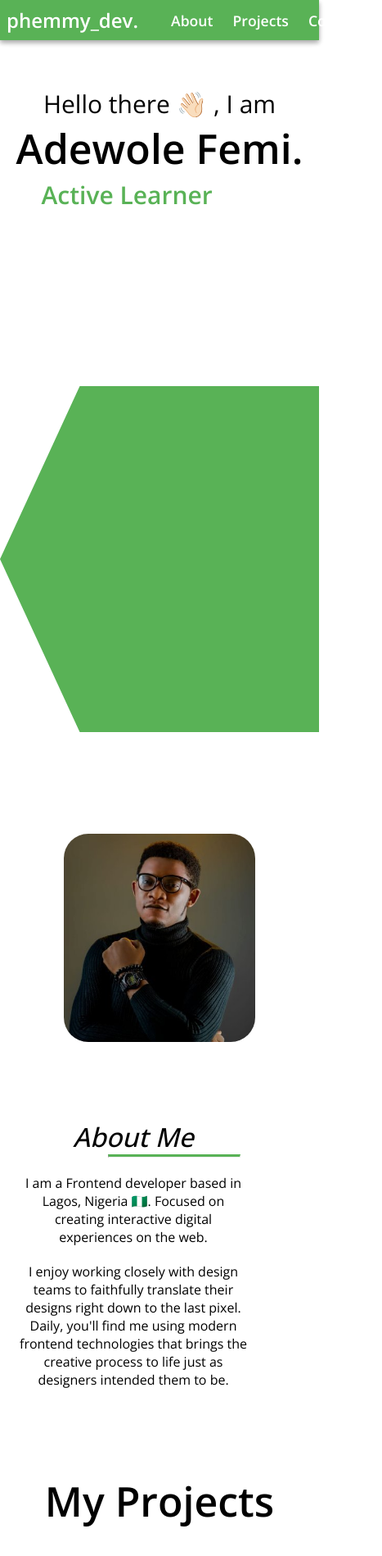
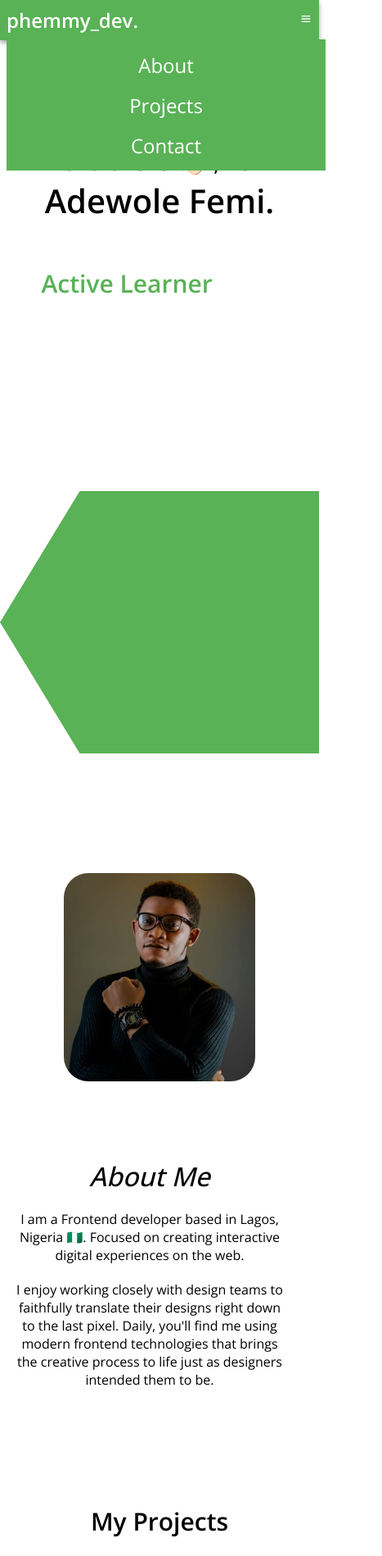
Before and after one commit to Spiritman90/My-Porfolio, a React (Create React App) app: page / in a window 390 px wide. Shown: the top 1898 px of the page at 82% size, 467 px wide, since content can reach past the window. Built offline with nearby package versions, Linux system fonts and the light colour scheme; a web font is replaced by a local one.

Commit message:
mobile view

```diff
--- a/src/components/about/about.css
+++ b/src/components/about/about.css
@@ -125,6 +125,18 @@ hr {
   }
 }
 
+@media screen and (max-width: 400px) {
+  .a-right {
+    display: flex;
+    flex-direction: column;
+    margin-right: 1.5rem;
+  }
+
+  hr {
+    display: none;
+  }
+}
+
 @media screen and (max-width: 480px) {
   .i {
     flex-direction: column;
--- a/src/components/intro/intro.css
+++ b/src/components/intro/intro.css
@@ -116,6 +116,21 @@
   }
 }
 
+@media screen and (max-width: 400px) {
+  .i-bg {
+    height: 20rem;
+  }
+
+  .i-right {
+    margin-bottom: -10rem;
+  }
+
+  h1.i-name {
+    font-size: 40px;
+    margin-bottom: 3rem;
+  }
+}
+
 @media screen and (max-width: 680px) {
   .i-desc {
     margin-top: 2rem;
--- a/src/components/navbar/Navbar.js
+++ b/src/components/navbar/Navbar.js
@@ -59,7 +59,7 @@ const Navbar = () => {
           </li>
         </ul>
       </nav>
-
+      {/* submenu nav */}
       <div className={menu ? "submenu" : "hidden"}>
         <Link
           to='about'
--- a/src/components/navbar/navbar.css
+++ b/src/components/navbar/navbar.css
@@ -63,6 +63,27 @@
   }
 }
 
+@media screen and (max-width: 400px) {
+  .logo-box .logo {
+    display: none;
+  }
+
+  .navbar-nav {
+    display: none;
+  }
+  .hamburger {
+    display: block;
+    cursor: pointer;
+  }
+  .navbar {
+    justify-content: space-between;
+    margin-bottom: 3rem;
+  }
+  .submenu {
+    display: flex;
+  }
+}
+
 @media screen and (min-width: 480px) and (max-width: 680px) {
   .navbar-nav {
     display: none;
--- a/src/components/projectList/projectlist.css
+++ b/src/components/projectList/projectlist.css
@@ -43,8 +43,30 @@
     width: 100%;
   }
 
-  .pl-desc {
+  /* .pl-desc {
     display: none;
+  } */
+}
+
+@media screen and (max-width: 400px) {
+  .hamburger {
+    display: block;
+    cursor: pointer;
+  }
+
+  .pl {
+    display: block;
+    padding: 0;
+  }
+
+  .pl-title {
+    font-size: 30px;
+  }
+
+  .pl-list {
+    display: flex;
+    width: 100%;
+    margin-bottom: 3rem;
   }
 }
 
```
